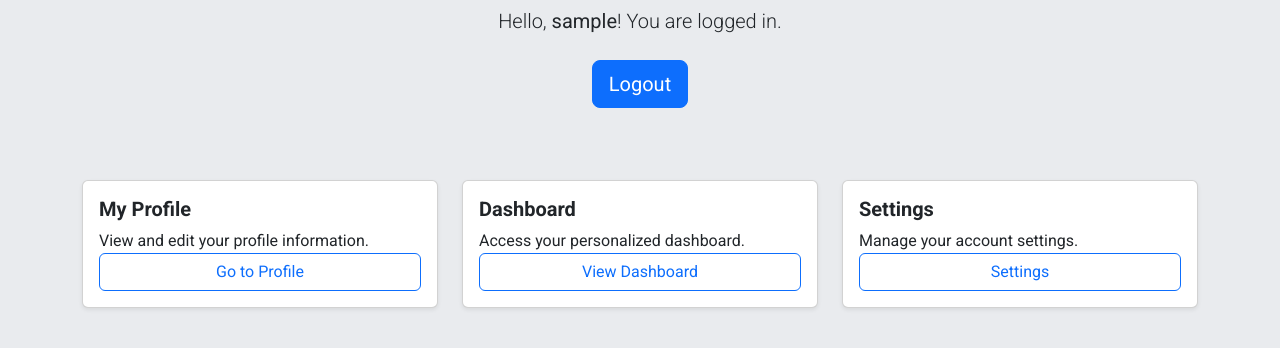
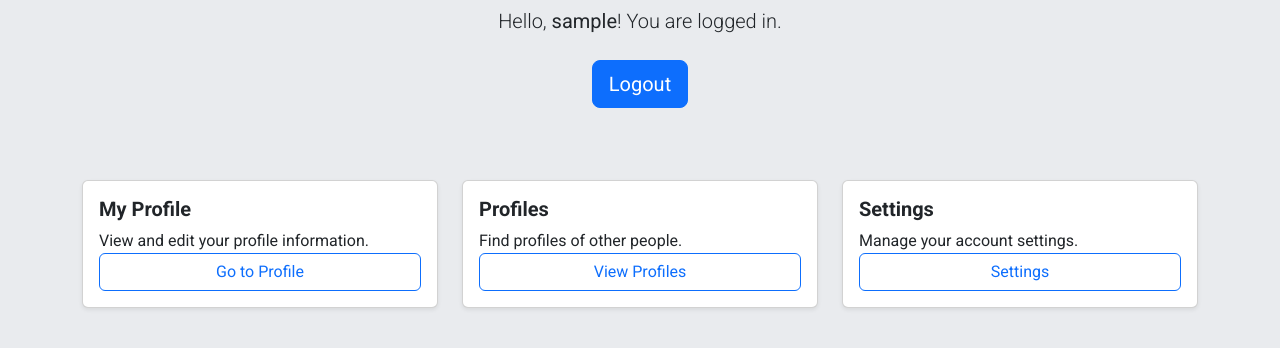
Before and after one commit to ivanovds/liceum_website, a Django app: page / in a window 1280 px wide. Shown: the part 194-542 px from the top of the page. Run offline with Django 5.2, Linux system fonts and the light colour scheme; the visitor is signed in with stand-in values (Sample User, id 1).

Commit message:
Changed dashboard to profiles

```diff
--- a/profiles/templates/home.html
+++ b/profiles/templates/home.html
@@ -37,10 +37,10 @@
             <div class="card h-100 shadow-sm">
                 <div class="card-body d-flex flex-column">
                     <h5 class="card-title fw-bold">
-                        <i class="bi bi-speedometer2"></i> Dashboard
+                        <i class="bi bi-speedometer2"></i> Profiles
                     </h5>
-                    <p class="card-text flex-grow-1">Access your personalized dashboard.</p>
-                    <a href="#" class="btn btn-outline-primary mt-auto">View Dashboard</a>
+                    <p class="card-text flex-grow-1">Find profiles of other people.</p>
+                    <a href="profiles/" class="btn btn-outline-primary mt-auto">View Profiles</a>
                 </div>
             </div>
         </div>
```
